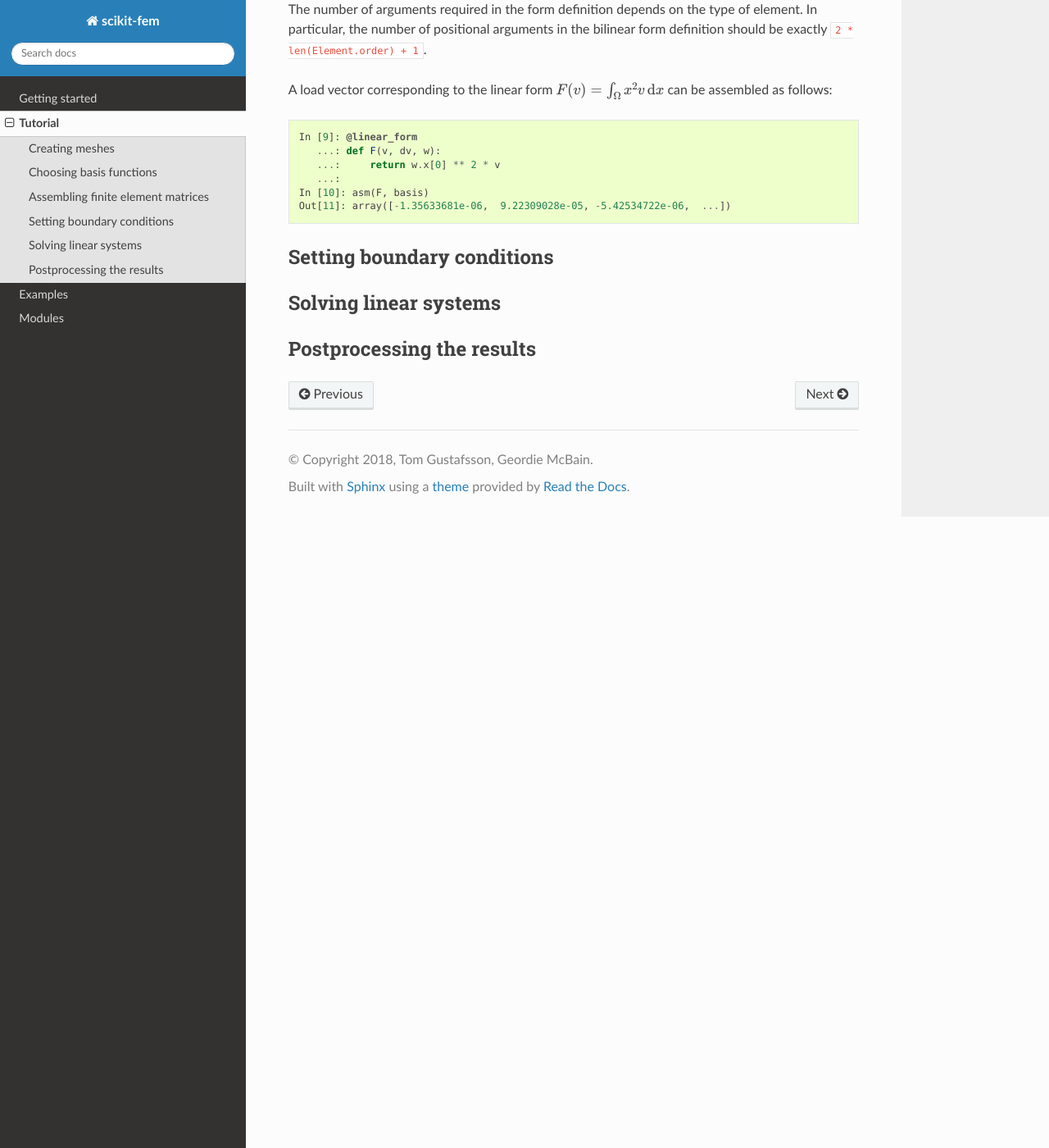
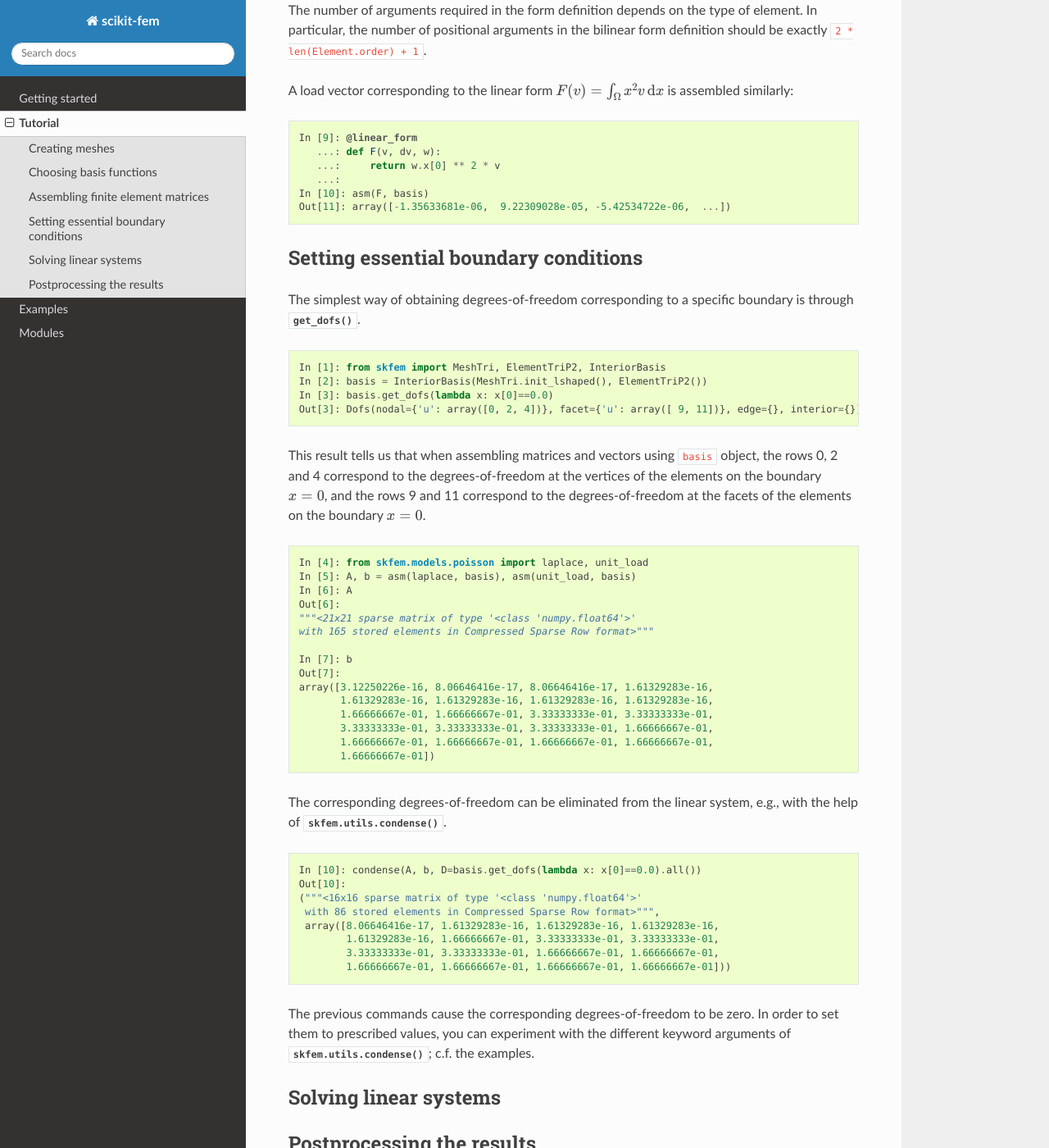
Before and after one commit to kinnala/scikit-fem, a Sphinx documentation site: the page built from docs/tutorial.rst, in a window 1280 px wide and 1400 px high, scrolled down 1646 px. Shown: the whole window at 82% size. Built offline with Sphinx 7.4.7 and the Read the Docs theme 2.0.0, drawn with Linux system fonts in a browser that asks for light colours; some of the changed text lies outside the part shown.

Commit message:
Add setting boundary conditions chapter to tutorial

```diff
--- a/docs/tutorial.rst
+++ b/docs/tutorial.rst
@@ -16,7 +16,8 @@ classes create simple meshes of unit intervals :math:`\Omega = [0,1]^d`.
    In [1]: from skfem.mesh import MeshTri
    In [2]: m = MeshTri()
    In [3]: m
-   Out[3]: "Triangular mesh with 4 vertices and 2 elements."
+   Out[3]:
+   "Triangular mesh with 4 vertices and 2 elements."
 
 There are also a few additional constructors available such as
 :meth:`skfem.mesh.MeshTri.init_tensor` and
@@ -27,7 +28,8 @@ mesh types can be loaded from file formats supported by meshio:
 
    In [4]: from skfem.mesh import Mesh
    In [5]: Mesh.load("docs/examples/square.msh")
-   Out[5]: "Triangular mesh with 109 vertices and 184 elements."
+   Out[5]:
+   "Triangular mesh with 109 vertices and 184 elements."
 
 Meshes can be visualized using :meth:`skfem.mesh.MeshTri.draw`.
 
@@ -57,12 +59,12 @@ a keyword argument:
 
 Now polynomials of order 5 can be integrated exactly by the quadrature
 rule. By default, the order of the rule is chosen so that a mass matrix
-for the given finite element basis can be integrated exactly.
+for the chosen finite element basis can be integrated exactly.
 
 Assembling finite element matrices
 ##################################
 
-Assembly requires defining forms using the decorators
+Assembly requires defining forms with the decorators
 :func:`~skfem.assembly.bilinear_form` and :func:`~skfem.assembly.linear_form`.
 For example, the mass matrix can be assembled as follows:
 
@@ -75,22 +77,20 @@ For example, the mass matrix can be assembled as follows:
       ...:
    In [8]: asm(mass, basis)
    Out[8]:
-   """
-   <289x289 sparse matrix of type '<class 'numpy.float64'>'
-   with 3073 stored elements in Compressed Sparse Row format>
-   """
+   """<289x289 sparse matrix of type '<class 'numpy.float64'>'
+   with 3073 stored elements in Compressed Sparse Row format>"""
 
-In the bilinear form definition ``u`` refers to the solution values and ``du``
-refers to its derivatives, ``v`` and ``dv`` refer to the test function values
-and derivatives, and ``w`` contains any additional variables such as the global
-coordinates and the local mesh parameters.
+In the definition of the form ``mass``, ``u`` refers to the solution values and
+``du`` refers to its derivatives, ``v`` and ``dv`` refer to the test function
+values and derivatives, and ``w`` contains any additional variables such as the
+global coordinates (``w.x``) and the local mesh parameters (``w.h``).
 
 The number of arguments required in the form definition depends on the type of
 element.  In particular, the number of positional arguments in the bilinear form
 definition should be exactly ``2 * len(Element.order) + 1``.
 
 A load vector corresponding to the linear form :math:`F(v)=\int_\Omega x^2 v
-\,\mathrm{d}x` can be assembled as follows:
+\,\mathrm{d}x` is assembled similarly:
 
 .. code-block:: python
 
@@ -101,8 +101,60 @@ A load vector corresponding to the linear form :math:`F(v)=\int_\Omega x^2 v
    In [10]: asm(F, basis)
    Out[11]: array([-1.35633681e-06,  9.22309028e-05, -5.42534722e-06,  ...])
 
-Setting boundary conditions
-###########################
+Setting essential boundary conditions
+#####################################
+
+The simplest way of obtaining degrees-of-freedom corresponding to a specific
+boundary is through :meth:`~skfem.assembly.GlobalBasis.get_dofs`.
+
+.. code-block:: python
+
+   In [1]: from skfem import MeshTri, ElementTriP2, InteriorBasis
+   In [2]: basis = InteriorBasis(MeshTri.init_lshaped(), ElementTriP2())
+   In [3]: basis.get_dofs(lambda x: x[0]==0.0)
+   Out[3]: Dofs(nodal={'u': array([0, 2, 4])}, facet={'u': array([ 9, 11])}, edge={}, interior={})
+
+This result tells us that when assembling matrices and vectors using ``basis``
+object, the rows 0, 2 and 4 correspond to the degrees-of-freedom at the vertices
+of the elements on the boundary :math:`x=0`, and the rows 9 and 11 correspond to
+the degrees-of-freedom at the facets of the elements on the boundary :math:`x=0`.
+
+.. code-block:: python
+
+   In [4]: from skfem.models.poisson import laplace, unit_load
+   In [5]: A, b = asm(laplace, basis), asm(unit_load, basis)
+   In [6]: A
+   Out[6]:
+   """<21x21 sparse matrix of type '<class 'numpy.float64'>'
+   with 165 stored elements in Compressed Sparse Row format>"""
+
+   In [7]: b
+   Out[7]:
+   array([3.12250226e-16, 8.06646416e-17, 8.06646416e-17, 1.61329283e-16,
+          1.61329283e-16, 1.61329283e-16, 1.61329283e-16, 1.61329283e-16,
+          1.66666667e-01, 1.66666667e-01, 3.33333333e-01, 3.33333333e-01,
+          3.33333333e-01, 3.33333333e-01, 3.33333333e-01, 1.66666667e-01,
+          1.66666667e-01, 1.66666667e-01, 1.66666667e-01, 1.66666667e-01,
+          1.66666667e-01])
+
+The corresponding degrees-of-freedom can be eliminated from the linear
+system, e.g., with the help of :func:`skfem.utils.condense`.
+
+.. code-block:: python
+
+   In [10]: condense(A, b, D=basis.get_dofs(lambda x: x[0]==0.0).all())
+   Out[10]:
+   ("""<16x16 sparse matrix of type '<class 'numpy.float64'>'
+    with 86 stored elements in Compressed Sparse Row format>""",
+    array([8.06646416e-17, 1.61329283e-16, 1.61329283e-16, 1.61329283e-16,
+           1.61329283e-16, 1.66666667e-01, 3.33333333e-01, 3.33333333e-01,
+           3.33333333e-01, 3.33333333e-01, 1.66666667e-01, 1.66666667e-01,
+           1.66666667e-01, 1.66666667e-01, 1.66666667e-01, 1.66666667e-01]))
+
+The previous commands cause the corresponding degrees-of-freedom to be zero.
+In order to set them to prescribed values, you can experiment with the
+different keyword arguments of :func:`skfem.utils.condense`; c.f. the
+examples.
 
 Solving linear systems
 ######################
```
